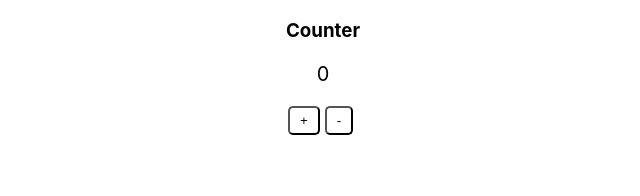
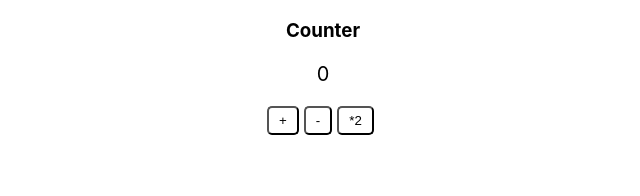
Before and after one commit to danya543/innowise-trainee, a React (Create React App) app: page / in a window 1280 px wide. Shown: the top 196 px of the page, without its empty margins (317-957 px from the left). Built offline with nearby package versions, Linux system fonts and the light colour scheme.

Commit message:
feat: add mult

```diff
--- a/src/features/Counter/Counter.tsx
+++ b/src/features/Counter/Counter.tsx
@@ -6,10 +6,12 @@ export const Counter = () => {
     const [counter, setCounter] = useState(0);
     const incCounter = () => setCounter(prev => prev += 1);
     const decCounter = () => setCounter(prev => prev -= 1);
+    const multCounter = () => setCounter(prev => prev *= 2);
     return (<div>
         <h3>Counter</h3>
         <p>{counter}</p>
         <button onClick={incCounter} name='+'>+</button>
         <button onClick={decCounter} name='-'>-</button>
+        <button onClick={multCounter} name='*2'>*2</button>
     </div>)
 }
```
